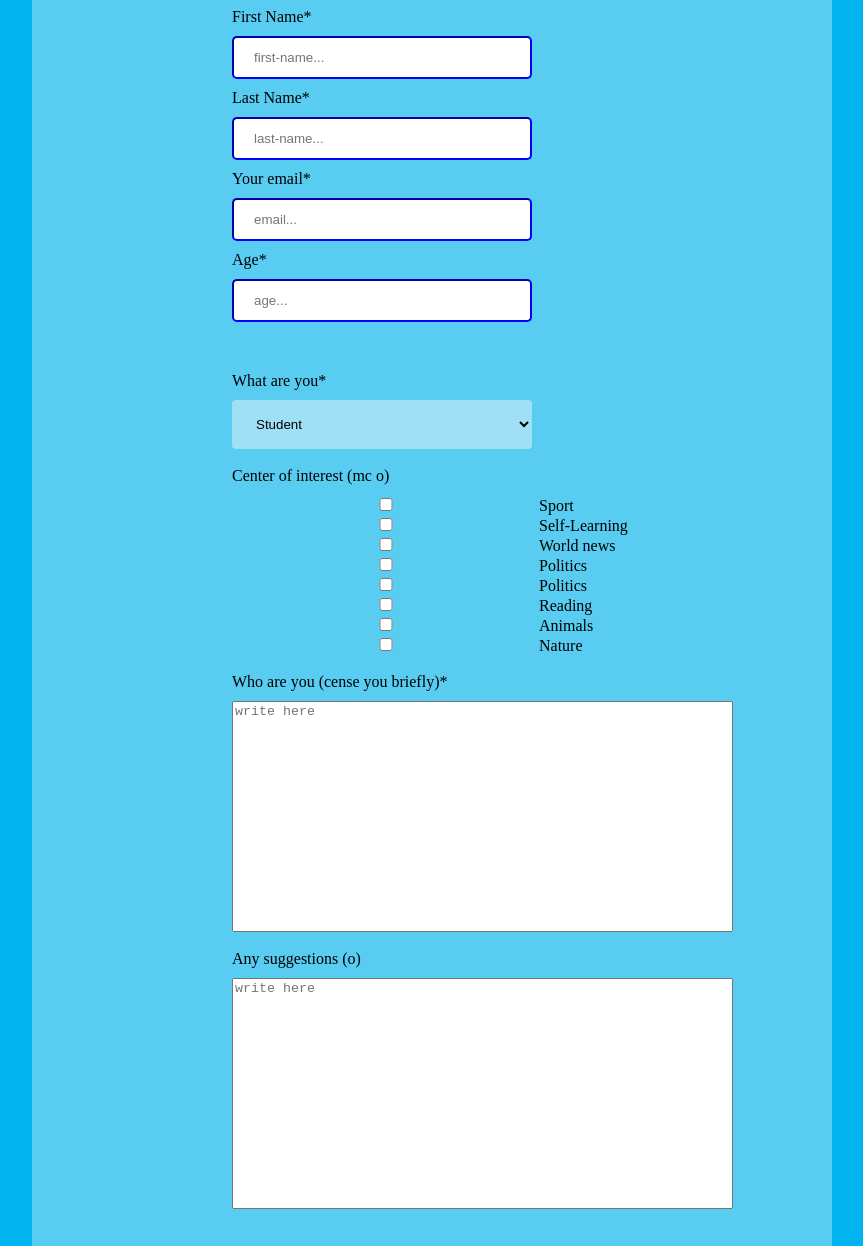
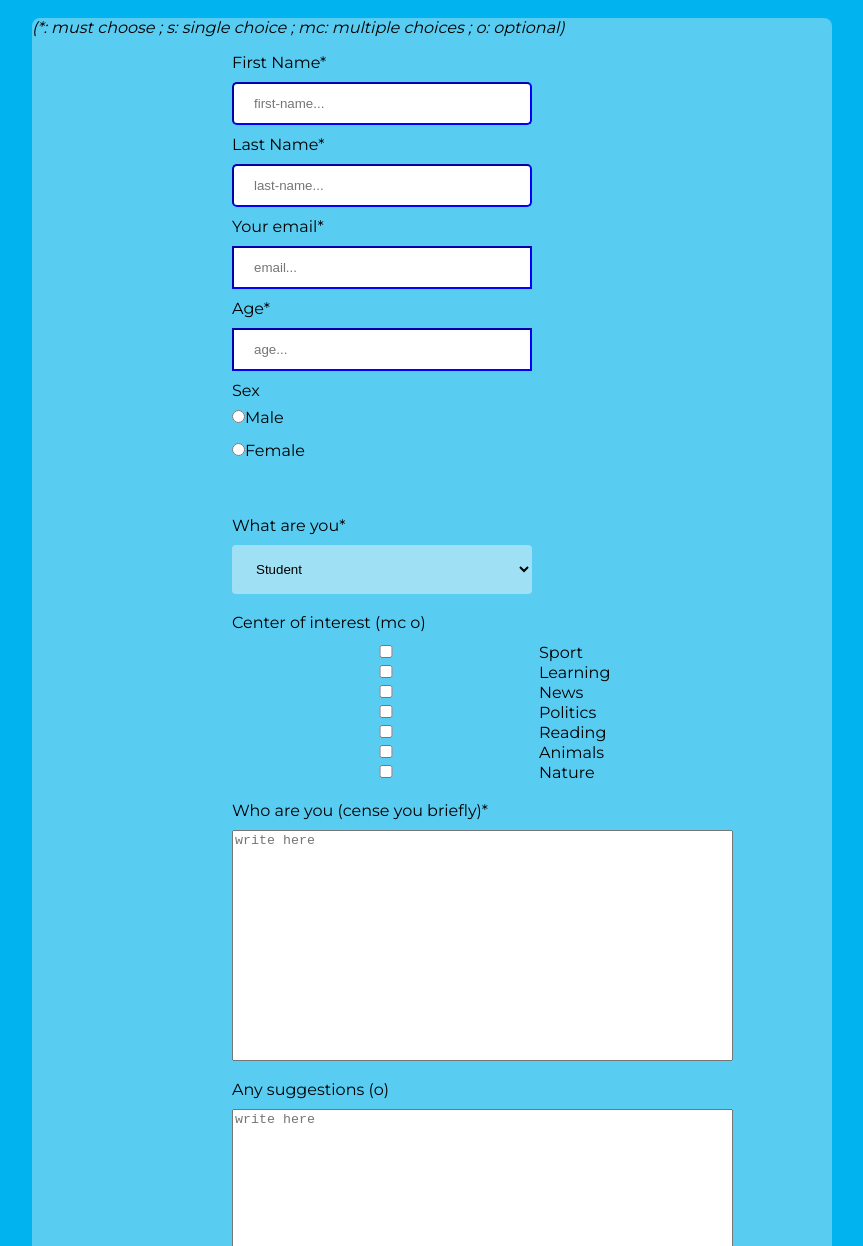
Before and after one commit to pocahontas123/Survey-Form-GIT, a plain HTML site: page index.html in a window 1280 px wide. Shown: the part 132-1378 px from the top of the page, without its empty margins (208-1071 px from the left). Drawn offline with Linux system fonts and the light colour scheme; a web font is replaced by a local one.

Commit message:
Modified Font/HTML and CSS to match with FCC script checker

```diff
--- a/css/stylesheet.css
+++ b/css/stylesheet.css
@@ -23,9 +23,11 @@ main {
 	width: 800px;
 	margin: 0 auto;
 	border-radius: 8px;
+
+	font-family: 'Montserrat', sans-serif;
 }
 
-#main-form {
+#survey-form {
 	padding-bottom: 50px;
 	width: 50%;
 	margin: 0 auto;
@@ -37,11 +39,15 @@ footer {
 	background-color: rgb(152, 222, 245);
 	text-align: center;
 	line-height: 100px;
+
+	font-family: 'Knewave', cursive;
 }
 
 
 
-
+#title {
+	font-family: 'Roboto Condensed', sans-serif;
+}
 
 select {
 	width: 300px;
@@ -88,7 +94,7 @@ input[type=submit], input[type=reset]{
 	border-radius: 8px;
 }
 
-input[type=text], input[type=checkbox] {
+input[type=text], input[type=email], input[type=checkbox], input[type=number] {
 	width: 300px;
 	padding: 12px 20px; /* add space between the  */
 	/* width hover transition */
@@ -99,8 +105,8 @@ input[type=text], input[type=checkbox] {
 #basic-info input{
 	margin: 10px 0;
 }
-#basic-info #age {
-	margin-bottom: 50px;
+#basic-info .margin {
+	margin-bottom: 60px;
 }
 
 #advanced-info label{
--- a/index.html
+++ b/index.html
@@ -7,64 +7,68 @@
 		<!-- Font Awesome CDN -->
 
 		<!-- CUSTOM FONT -->
-
+		<link href="https://fonts.googleapis.com/css?family=Montserrat" rel="stylesheet">
+		<link href="https://fonts.googleapis.com/css?family=Roboto+Condensed" rel="stylesheet">
+		<link href="https://fonts.googleapis.com/css?family=Knewave" rel="stylesheet">
 		<!-- FCC check -->
-		<!-- <script type="text/javascript" src="https://gitcdn.link/repo/freeCodeCamp/testable-projects-fcc/master/build/bundle.js"></script> -->
+		<script type="text/javascript" src="https://gitcdn.link/repo/freeCodeCamp/testable-projects-fcc/master/build/bundle.js"></script>
 	</head>
 
 	<body>
 		<div id="main-page">
 			<header>
-				<p>FCC Survey Form Page</p>
-				<p>Welcome</p>
+				<h1 id="title">FCC Survey Form Page</h1>
 			</header>
 			<!-- -->
 			<main>
-				<p><i>(*: must choose ; s: single choice ; mc: multiple choices ; o: optional)</i></p>
-				<form id="main-form" action="" method="get">
+				<p id="description"><i>(*: must choose ; s: single choice ; mc: multiple choices ; o: optional)</i></p>
+				<form id="survey-form" action="" method="get">
 					<span id="basic-info">
-						<label for="firstname">First Name*</label>
-						<input type="text" id="firstname" name="firstname" placeholder="first-name..." required>
+						<label id="name-label" for="name">First Name*</label>
+						<input type="text" id="name" name="name" placeholder="first-name..." required>
 
-						<label for="lastName">Last Name*</label>
+						<label id="lastName-label" for="lastName">Last Name*</label>
 						<input type="text" id="lastname" name="lastname" placeholder="last-name..." required>
 
-						<label for="email">Your email*</label>
-						<input type="text" id="email" name="email" placeholder="email...">
+						<label id="email-label" for="email">Your email*</label>
+						<input type="email" id="email" name="email" placeholder="email..." required>
 
-						<label for="Age">Age*</label>
-						<input type="text" id="age" name="age" placeholder="age...">
+						<label id="number-label" for="number">Age*</label>
+						<input type="number" id="number" name="number" min="0" max="150" placeholder="age...">
+
+						<label id="sex-label" for="sex">Sex</label>
+						<input type="radio" name="gender" value="male">Male</br>
+						<input class="margin" type="radio" name="gender" value="female">Female
 					</span>
 
 					<span id="advanced-info">
 						<label class="first" for="whatAreYou">What are you*</label>
-						<select id="whatAreYou" name="whatAreYou" required>
-							<option value="student">Student</option>
-							<option value="fullTimeJob">Full time job</option>
-							<option value="AllTheTime">All the time in the world</option>
-							<option value="ShowPaper">Show me your papers first</option>
+						<select id="dropdown" name="whatAreYou" required>
+							<option name="whatAreYou" value="student">Student</option>
+							<option name="whatAreYou" value="fullTimeJob">Full time job</option>
+							<option name="whatAreYou" value="AllTheTime">All the time in the world</option>
+							<option name="whatAreYou" value="ShowPaper">Show me your papers first</option>
 						</select>
 						<br><br>
 						<label for="centerOfInterest">Center of interest (mc o)</label>
-						<label><input type="checkbox"/>Sport<label>
-						<label><input type="checkbox"/>Self-Learning<label>
-						<label><input type="checkbox"/>World news<label>
-						<label><input type="checkbox"/>Politics<label>
-						<label><input type="checkbox"/>Politics<label>
-						<label><input type="checkbox"/>Reading<label>
-						<label><input type="checkbox"/>Animals<label>
-						<label><input type="checkbox"/>Nature<label>
+						<label><input type="checkbox" value="sport"/>Sport<label>
+						<label><input type="checkbox" value="learning"/>Learning<label>
+						<label><input type="checkbox" value="news"/>News<label>
+						<label><input type="checkbox" value="politics"/>Politics<label>
+						<label><input type="checkbox" value="reading"/>Reading<label>
+						<label><input type="checkbox" value="animals"/>Animals<label>
+						<label><input type="checkbox" value="nature"/>Nature<label>
 						<br>
 						<label for="whoAreYou">Who are you (cense you briefly)*</label>
-						<textarea cols="60" rows="15" name="whoYouAre" placeholder="write here"></textarea>
+						<textarea cols="60" rows="15" name="whoYouAre" placeholder="write here" required></textarea>
 						<br><br>
 						<label for="anySuggestions">Any suggestions (o)</label>
-						<textarea cols="60" rows="15" name="anySuggestion" placeholder="write here" required></textarea>
+						<textarea cols="60" rows="15" name="anySuggestion" placeholder="write here"></textarea>
 					</span>
 
 					<div id="submitReset">
-						<input type="submit" value="Submit"></input>
-						<input type="reset" value="Reset">
+						<input id="submit" type="submit" value="Submit"></input>
+						<input id="reset" type="reset" value="Reset">
 					</div>
 				</form>
 			</main>
```
